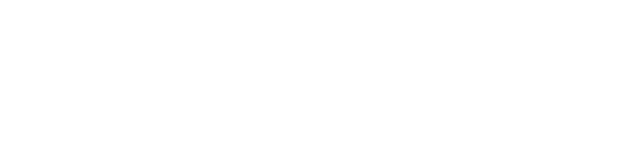
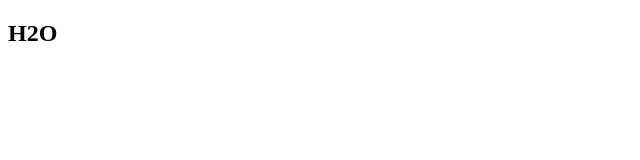
Before and after one commit to ZhenyaYahno/Gagarin, a plain HTML site: page index.html in a window 1280 px wide. Shown: the full height of the page, 0-640 px from the left. Drawn offline with Linux system fonts and the light colour scheme.

Commit message:
new file

```diff
--- a/index.html
+++ b/index.html
@@ -6,6 +6,6 @@
 
 </head>
 <body>
-
+    <h2>H2O</h2>
 </body>
 </html>
```
